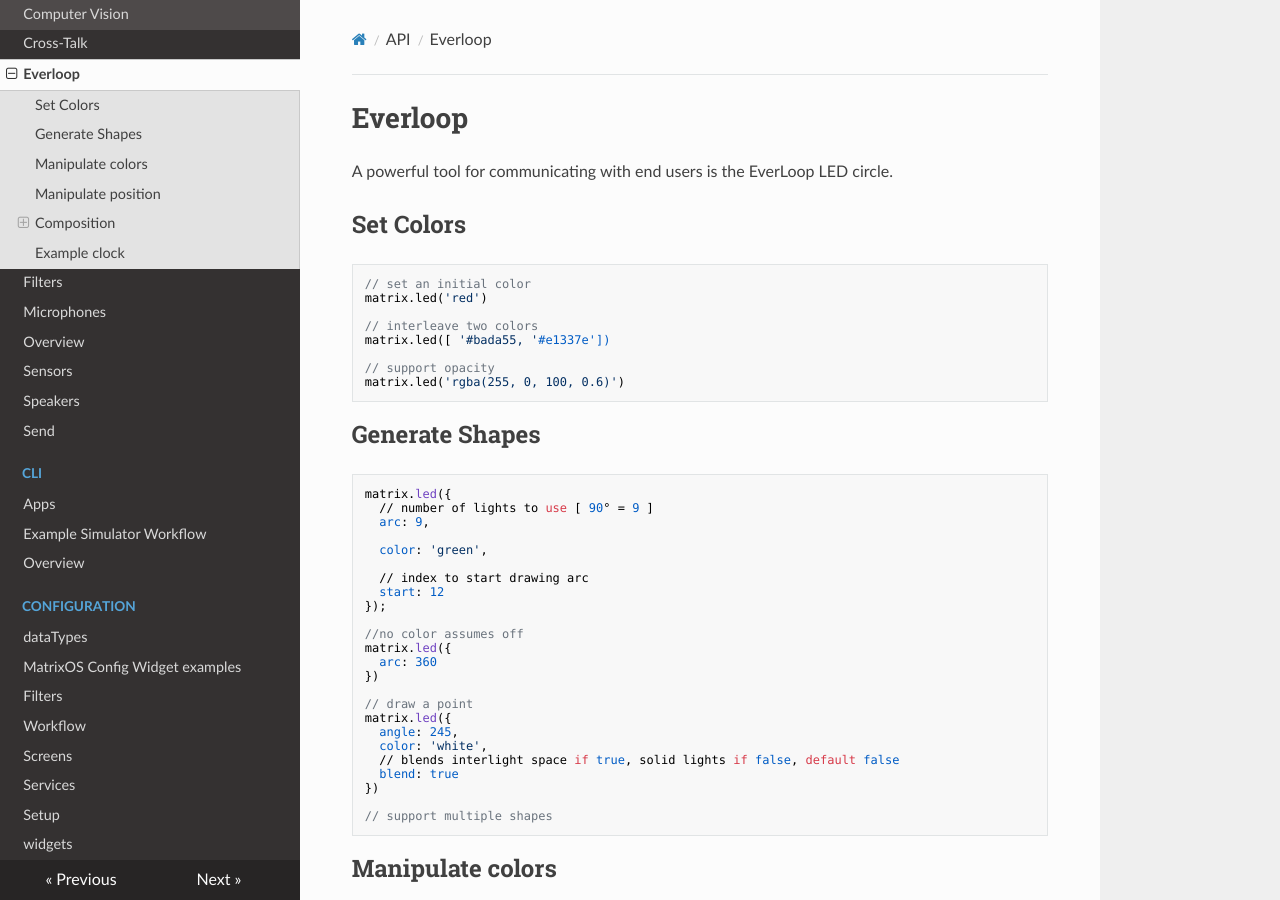
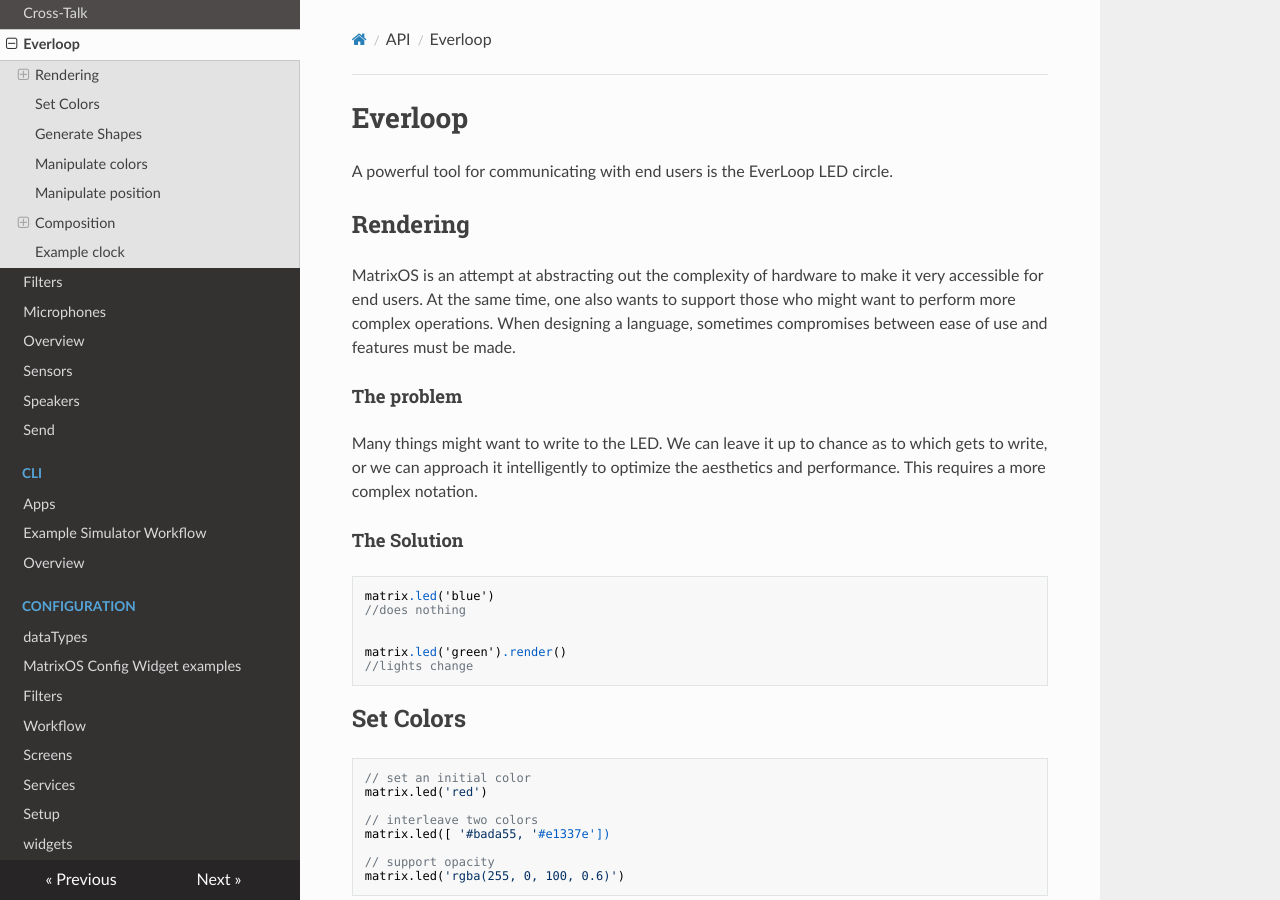
Before and after one commit to matrix-io/matrix-documentation, an MkDocs documentation site: the page built from docs/API/everloop.md, in a window 1280 px wide and 900 px high. Built offline with MkDocs 1.6.1, drawn with Linux system fonts in a browser that asks for light colours; nearby versions of some CDN libraries; some of the changed text lies outside the part shown.

Commit message:
added renderb lurbv

````diff
--- a/docs/API/everloop.md
+++ b/docs/API/everloop.md
@@ -2,6 +2,22 @@
 
 A powerful tool for communicating with end users is the EverLoop LED circle.
 
+## Rendering
+
+MatrixOS is an attempt at abstracting out the complexity of hardware to make it very accessible for end users. At the same time, one also wants to support those who might want to perform more complex operations. When designing a language, sometimes compromises between ease of use and features must be made.
+
+#### The problem
+Many things might want to write to the LED. We can leave it up to chance as to which gets to write, or we can approach it intelligently to optimize the aesthetics and performance. This requires a more complex notation.
+
+#### The Solution
+```
+matrix.led('blue')
+//does nothing
+
+
+matrix.led('green').render()
+//lights change
+```
 
 ## Set Colors
 ```
@@ -123,7 +139,7 @@
     blend: true
   };
 
-  matrix.led([hourLED, minuteLED]);
+  matrix.led([hourLED, minuteLED]).render();
 
 }, 1000)
 ```
````
